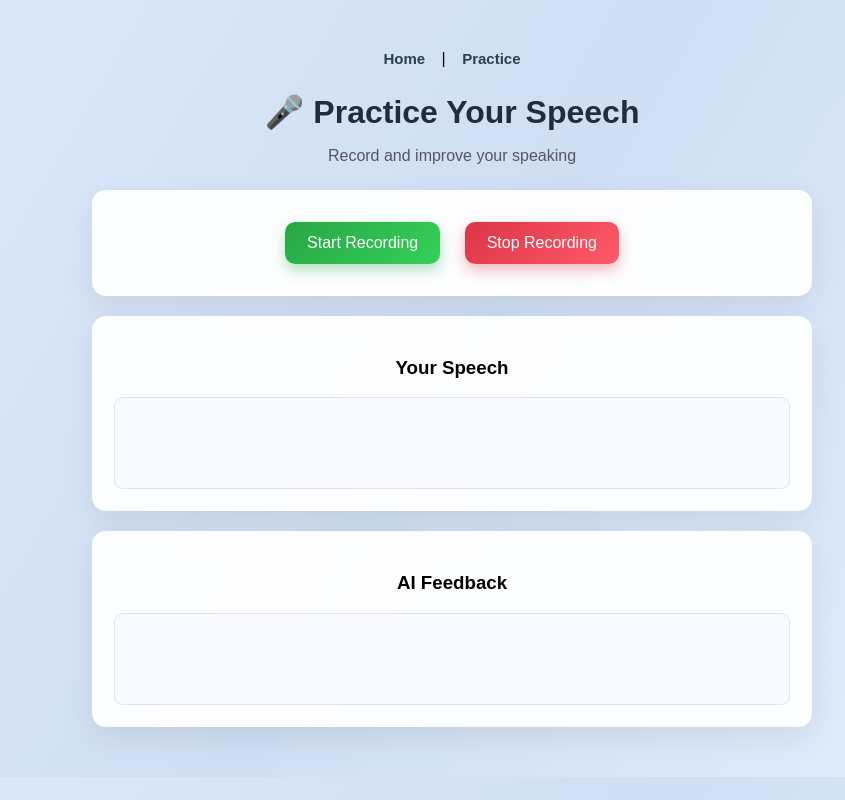
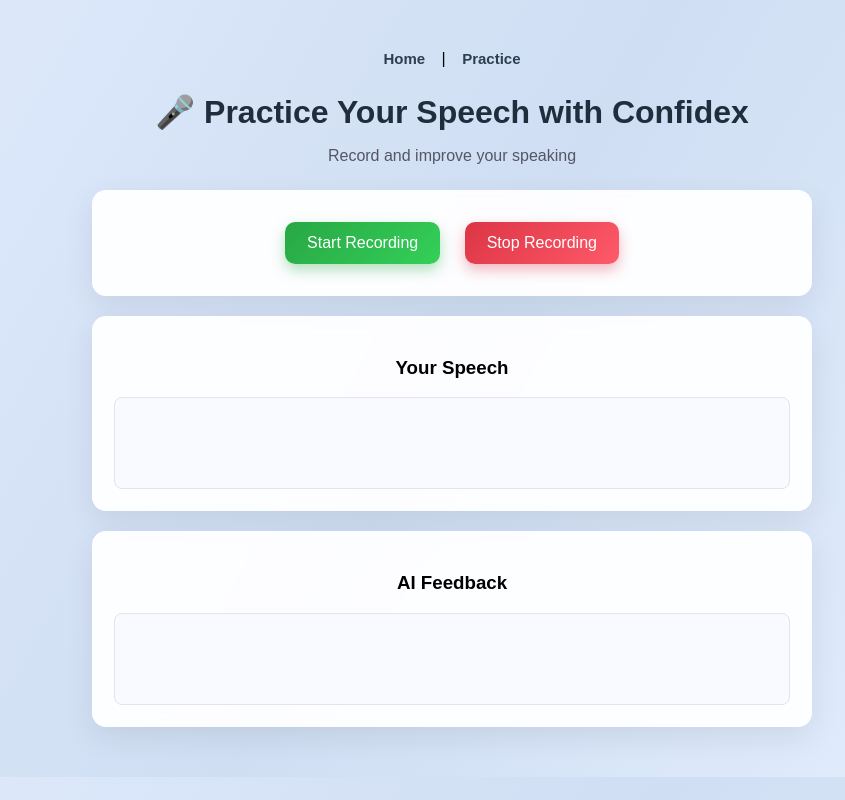
Before and after one commit to tholkappiyank3-arch/speech-ai-website, a website: page exercise.html in a window 1280 px wide. Shown: the whole page, without its empty margins (188-1033 px from the left). Drawn offline with Linux system fonts and the light colour scheme.

Commit message:
confidex

```diff
--- a/exercise.html
+++ b/exercise.html
@@ -1,7 +1,7 @@
 <!DOCTYPE html>
 <html>
 <head>
-  <title>Practice Speech</title>
+  <title>Confidex</title>
   <link rel="stylesheet" href="style.css">
 </head>
 <body>
@@ -14,7 +14,7 @@
     <a href="exercise.html">Practice</a>
   </nav>
 
-  <h1>🎤 Practice Your Speech</h1>
+  <h1>🎤 Practice Your Speech with Confidex </h1>
   <p class="subtitle">Record and improve your speaking</p>
 
   <!-- Recording controls -->
```
